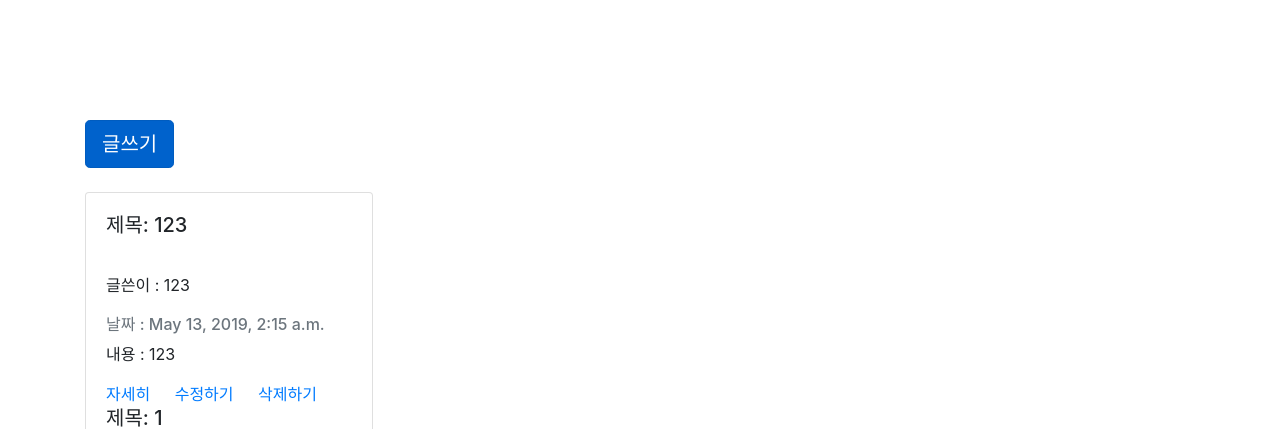
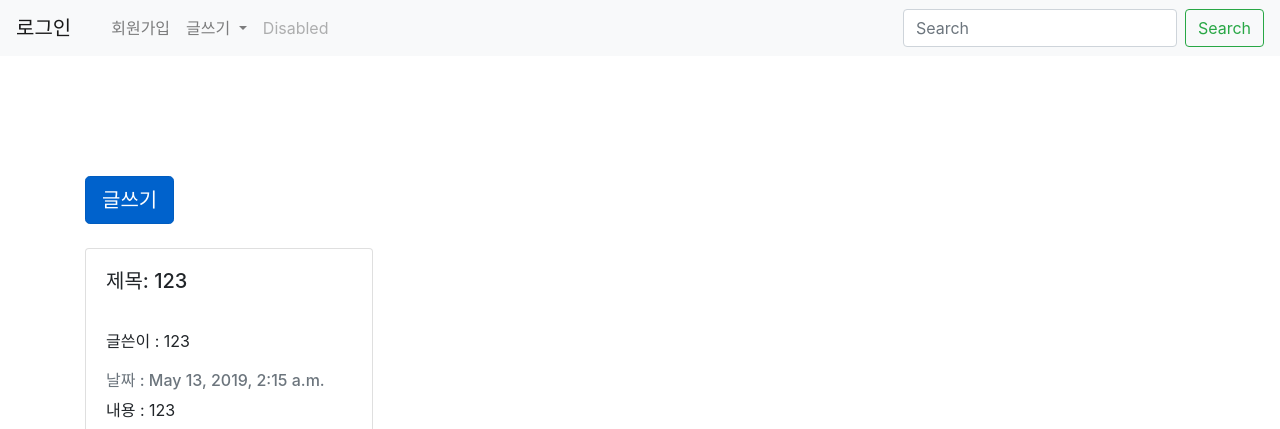
Before and after one commit to aaronle6776/CRUD, a Django app: page / in a window 1280 px wide. Shown: the top 429 px of the page. Run offline with Django 3.2, Linux system fonts and the light colour scheme; data comes from the database, SQL or seed files in the repository; some libraries are stand-ins or nearby versions.

Commit message:
first commit

```diff
--- /dev/null
+++ b/blogapp/templates/base.html
@@ -0,0 +1,45 @@
+<head>
+    <link rel="stylesheet" href="https://stackpath.bootstrapcdn.com/bootstrap/4.3.1/css/bootstrap.min.css" integrity="sha384-ggOyR0iXCbMQv3Xipma34MD+dH/1fQ784/j6cY/iJTQUOhcWr7x9JvoRxT2MZw1T" crossorigin="anonymous">
+    <script src="https://code.jquery.com/jquery-3.3.1.slim.min.js" integrity="sha384-q8i/X+965DzO0rT7abK41JStQIAqVgRVzpbzo5smXKp4YfRvH+8abtTE1Pi6jizo" crossorigin="anonymous"></script>
+    <script src="https://cdnjs.cloudflare.com/ajax/libs/popper.js/1.14.7/umd/popper.min.js" integrity="sha384-UO2eT0CpHqdSJQ6hJty5KVphtPhzWj9WO1clHTMGa3JDZwrnQq4sF86dIHNDz0W1" crossorigin="anonymous"></script>
+    <script src="https://stackpath.bootstrapcdn.com/bootstrap/4.3.1/js/bootstrap.min.js" integrity="sha384-JjSmVgyd0p3pXB1rRibZUAYoIIy6OrQ6VrjIEaFf/nJGzIxFDsf4x0xIM+B07jRM" crossorigin="anonymous"></script>
+</head>
+
+<nav class="navbar navbar-expand-lg navbar-light bg-light">
+    <a class="navbar-brand" href="#">로그인</a>
+    <button class="navbar-toggler" type="button" data-toggle="collapse" data-target="#navbarSupportedContent" aria-controls="navbarSupportedContent" aria-expanded="false" aria-label="Toggle navigation">
+      <span class="navbar-toggler-icon"></span>
+    </button>
+
+    <div class="collapse navbar-collapse" id="navbarSupportedContent">
+      <ul class="navbar-nav mr-auto">
+        <li class="nav-item active">
+          <a class="nav-link" href="#"> <span class="sr-only">(current)</span></a>
+        </li>
+        <li class="nav-item">
+          <a class="nav-link" href="#">회원가입</a>
+        </li>
+        <li class="nav-item dropdown">
+          <a class="nav-link dropdown-toggle" href="#" id="navbarDropdown" role="button" data-toggle="dropdown" aria-haspopup="true" aria-expanded="false">
+            글쓰기
+          </a>
+          <div class="dropdown-menu" aria-labelledby="navbarDropdown">
+            <a class="dropdown-item" href="#">Action</a>
+            <a class="dropdown-item" href="#">Another action</a>
+            <div class="dropdown-divider"></div>
+            <a class="dropdown-item" href="#">Something else here</a>
+          </div>
+        </li>
+        <li class="nav-item">
+          <a class="nav-link disabled" href="#" tabindex="-1" aria-disabled="true">Disabled</a>
+        </li>
+      </ul>
+      <form class="form-inline my-2 my-lg-0">
+        <input class="form-control mr-sm-2" type="search" placeholder="Search" aria-label="Search">
+        <button class="btn btn-outline-success my-2 my-sm-0" type="submit">Search</button>
+      </form>
+    </div>
+  </nav>
+
+{% block content%}
+{% endblock %}
--- a/blogapp/templates/home.html
+++ b/blogapp/templates/home.html
@@ -1,12 +1,6 @@
-<head>
-        <link rel="stylesheet" href="https://stackpath.bootstrapcdn.com/bootstrap/4.3.1/css/bootstrap.min.css" integrity="sha384-ggOyR0iXCbMQv3Xipma34MD+dH/1fQ784/j6cY/iJTQUOhcWr7x9JvoRxT2MZw1T" crossorigin="anonymous">
-        <script src="https://code.jquery.com/jquery-3.3.1.slim.min.js" integrity="sha384-q8i/X+965DzO0rT7abK41JStQIAqVgRVzpbzo5smXKp4YfRvH+8abtTE1Pi6jizo" crossorigin="anonymous"></script>
-        <script src="https://cdnjs.cloudflare.com/ajax/libs/popper.js/1.14.7/umd/popper.min.js" integrity="sha384-UO2eT0CpHqdSJQ6hJty5KVphtPhzWj9WO1clHTMGa3JDZwrnQq4sF86dIHNDz0W1" crossorigin="anonymous"></script>
-        <script src="https://stackpath.bootstrapcdn.com/bootstrap/4.3.1/js/bootstrap.min.js" integrity="sha384-JjSmVgyd0p3pXB1rRibZUAYoIIy6OrQ6VrjIEaFf/nJGzIxFDsf4x0xIM+B07jRM" crossorigin="anonymous"></script>
-    </head>
 
-
-
+{% extends 'base.html' %}
+{% block content%}
 <body>
     <br><br><br><br><br>
 
@@ -37,3 +31,4 @@
 
 
 </body>
+{% endblock %}
```
Also changed, not shown: blogapp/templates/detail.html (+5 -6 lines), blogapp/templates/edit.html (+7 -0 lines), blogapp/templates/new.html (+7 -0 lines).
